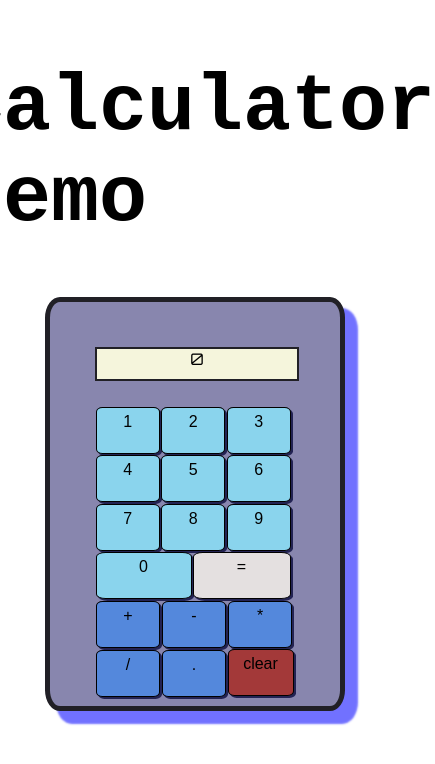
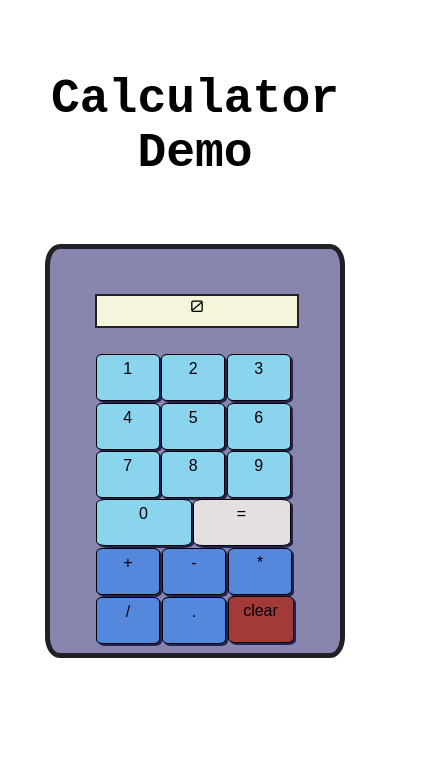
Before and after one commit to gregoryMD/calculator-demo, a React (Create React App) app: page / in a window 390 px wide. Shown: the top 764 px of the page, 435 px wide, since content can reach past the window. Built offline with nearby package versions, Linux system fonts and the light colour scheme.

Commit message:
responsive styling

```diff
--- a/src/App.css
+++ b/src/App.css
@@ -36,6 +36,8 @@
 h1 {
   font-family: "Courier New", Courier, monospace;
   font-size: 5rem;
+  padding: 0 0.5rem 0 0.5rem;
+  text-align: center;
 }
 
 /*BUTTON STYLES/////////////////////////*/
@@ -98,3 +100,17 @@ h1 {
   margin: 0.5px;
   box-shadow: 2px 2px 0 0 rgba(35, 35, 83);
 }
+
+/*Mobile//////////////////////////////////////////////*/
+@media screen and (max-width: 600px) {
+  .Calc {
+    box-shadow: none;
+  }
+}
+
+@media screen and (max-width: 900px) {
+  h1 {
+    font-size: 3rem;
+    padding: 2rem 0 2rem 0;
+  }
+}
```
